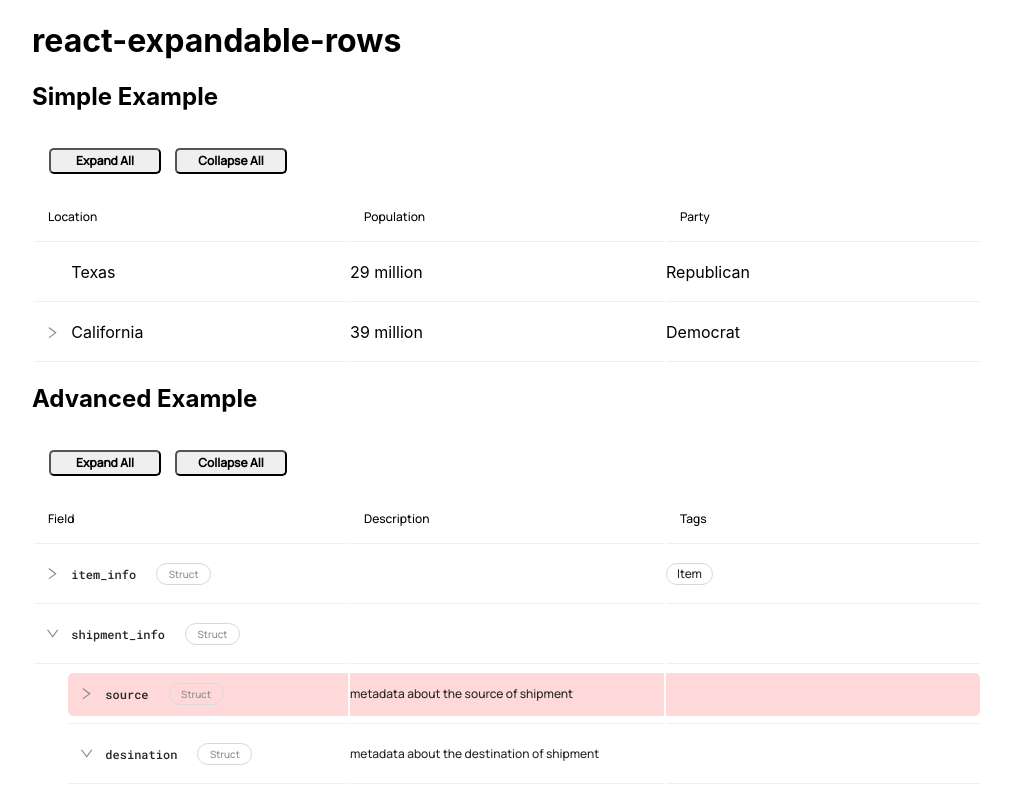
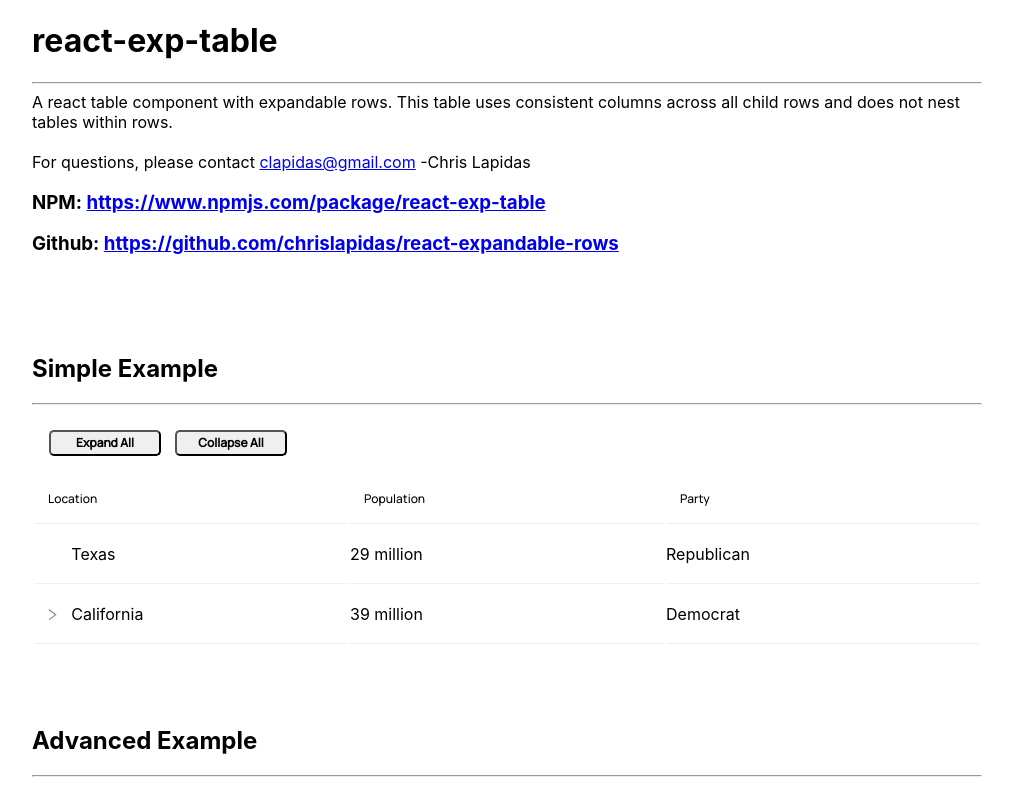
Before and after one commit to chrislapidas/react-expandable-rows, a React (Create React App) app: page / in a window 1280 px wide. Shown: the top 800 px of the page, without its empty margins (133-1144 px from the left). Built offline with nearby package versions, Linux system fonts and the light colour scheme.

Commit message:
Update demo app, update readme

```diff
--- a/package.json
+++ b/package.json
@@ -1,6 +1,6 @@
 {
   "name": "react-exp-table",
-  "version": "1.0.1",
+  "version": "1.0.2",
   "description": "",
   "main": "dist/index.js",
   "keywords": [
--- a/src/app/App.tsx
+++ b/src/app/App.tsx
@@ -209,17 +209,43 @@
   ];
   return (
     <div className="App">
-      <h1>react-expandable-rows</h1>
+      <h1>react-exp-table</h1>
+      <hr></hr>
 
+      <div>
+        A react table component with expandable rows. This table uses consistent
+        columns across all child rows and does not nest tables within rows.
+      </div>
+      <div style={{ padding: 10 }}></div>
+      <div>
+        For questions, please contact{" "}
+        <a href="mailto: clapidas@gmail.com">clapidas@gmail.com</a> -Chris
+        Lapidas
+      </div>
+      <h3>
+        NPM:{" "}
+        <a href="https://www.npmjs.com/package/react-exp-table">
+          https://www.npmjs.com/package/react-exp-table
+        </a>
+      </h3>
+      <h3>
+        Github:{" "}
+        <a href="https://github.com/chrislapidas/react-expandable-rows">
+          https://github.com/chrislapidas/react-expandable-rows
+        </a>
+      </h3>
+      <div style={{ padding: 30 }}></div>
       <h2>Simple Example</h2>
+      <hr></hr>
       <ExpandableTable
         columns={simpleColumns}
         data={simpleData}
         childDataKey={"child"}
         rowKey={"location"}
       ></ExpandableTable>
-
+      <div style={{ padding: 30 }}></div>
       <h2>Advanced Example</h2>
+      <hr></hr>
       <ExpandableTable
         columns={columns}
         data={data}
```
Also changed, not shown: 1 other file (tests, documents, lock files or other folders).
